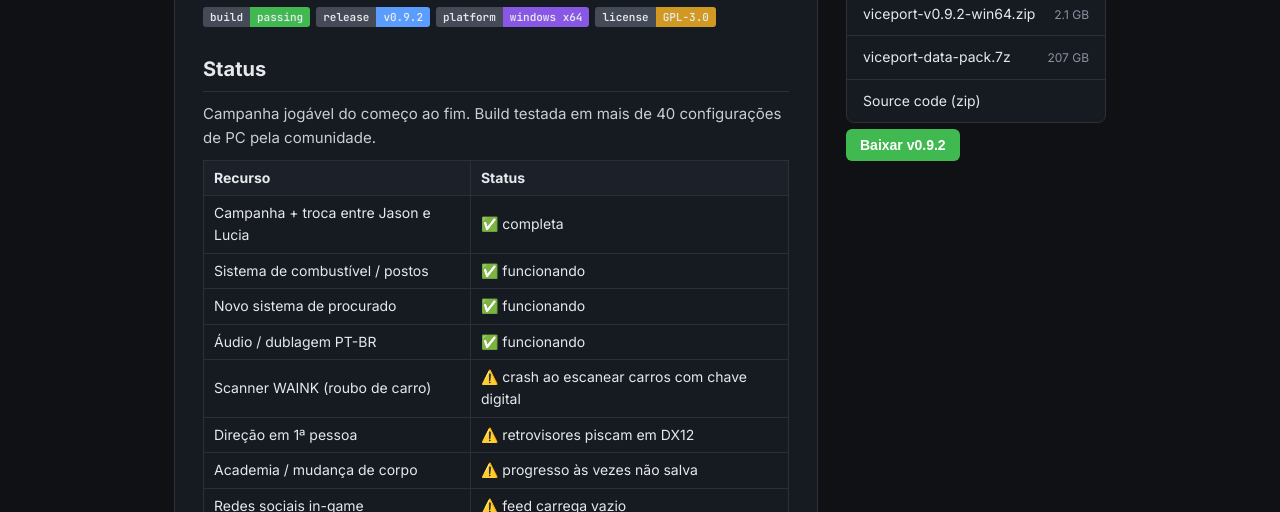
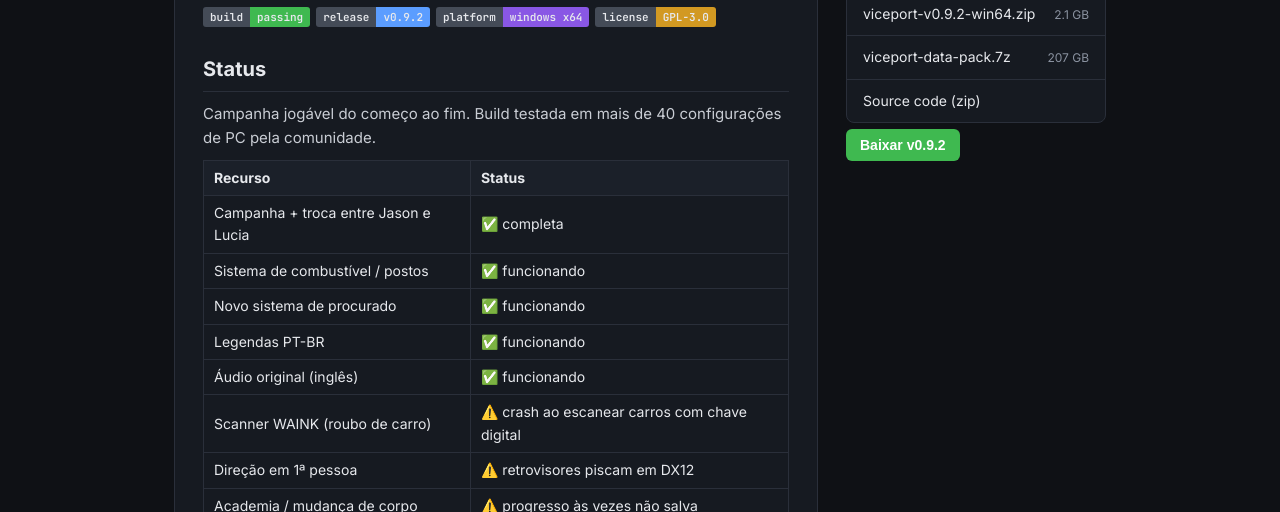
Before and after one commit to viceport/viceport.github.io, a plain HTML site: page index.html in a window 1280 px wide. Shown: the part 288-800 px from the top of the page. Drawn offline with Linux system fonts and the light colour scheme.

Commit message:
Update index.html

```diff
--- a/index.html
+++ b/index.html
@@ -81,7 +81,8 @@
         <tr><td>Campanha + troca entre Jason e Lucia</td><td>✅ completa</td></tr>
         <tr><td>Sistema de combustível / postos</td><td>✅ funcionando</td></tr>
         <tr><td>Novo sistema de procurado</td><td>✅ funcionando</td></tr>
-        <tr><td>Áudio / dublagem PT-BR</td><td>✅ funcionando</td></tr>
+        <tr><td>Legendas PT-BR</td><td>✅ funcionando</td></tr>
+        <tr><td>Áudio original (inglês)</td><td>✅ funcionando</td></tr>
         <tr><td>Scanner WAINK (roubo de carro)</td><td>⚠️ crash ao escanear carros com chave digital</td></tr>
         <tr><td>Direção em 1ª pessoa</td><td>⚠️ retrovisores piscam em DX12</td></tr>
         <tr><td>Academia / mudança de corpo</td><td>⚠️ progresso às vezes não salva</td></tr>
```
